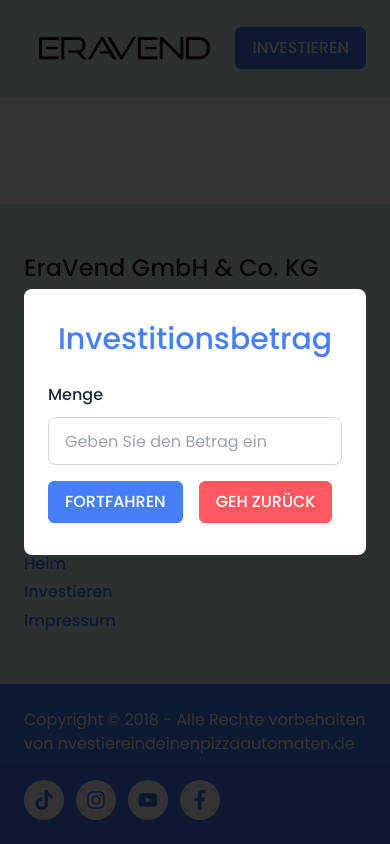
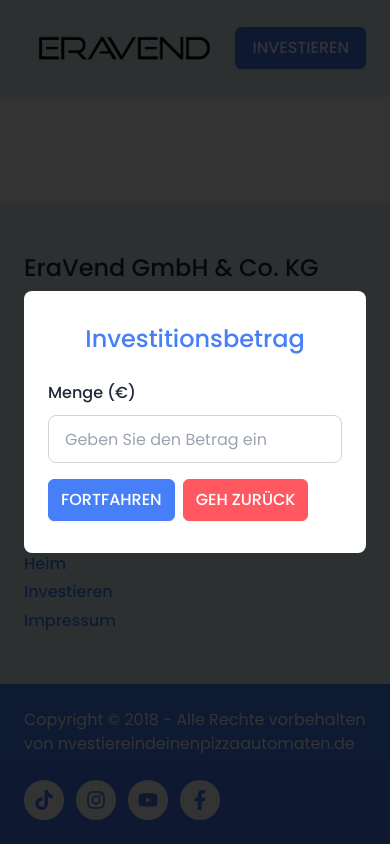
Before and after one commit to Ashik-Himel/eravend-client, a React (Vite) app: page /invest in a window 390 px wide. Built offline with nearby package versions, Linux system fonts and the light colour scheme.

Commit message:
bug fixed

```diff
--- a/src/components/invest/InvestModal.jsx
+++ b/src/components/invest/InvestModal.jsx
@@ -14,12 +14,12 @@
     <div className={`bg-[rgba(0,0,0,0.8)] fixed inset-0 items-center ${!amount ? 'flex' : 'hidden'}`}>
       <div className="container">
         <form className="bg-white px-6 py-8 rounded-lg w-full max-w-[600px] mx-auto" onSubmit={handleSubmit}>
-          <h4 className="text-3xl font-medium text-center mb-6 text-primary">Investitionsbetrag</h4>
-          <label className="block font-medium mb-2" htmlFor="amount">Menge</label>
+          <h4 className="text-2xl sm:text-3xl font-medium text-center mb-6 text-primary">Investitionsbetrag</h4>
+          <label className="block font-medium mb-2" htmlFor="amount">Menge (€)</label>
           <input className="input w-full border border-gray-300 mb-4" type="number" min="6000" name="amount" id="amount" placeholder="Geben Sie den Betrag ein" required />
-          <div className="flex justify-start items-center gap-4">
-            <button type="submit" className="btn btn-primary">Fortfahren</button>
-            <Link to="/" className="btn btn-primary btn-error">Geh zurück</Link>
+          <div className="flex justify-start items-center gap-2 sm:gap-4">
+            <button type="submit" className="btn btn-sm btn-primary">Fortfahren</button>
+            <Link to="/" className="btn btn-sm btn-primary btn-error">Geh zurück</Link>
           </div>
         </form>
       </div>
--- a/src/components/profit-details/Chart.jsx
+++ b/src/components/profit-details/Chart.jsx
@@ -9,7 +9,7 @@
   Legend,
 } from 'chart.js';
 import { Bar } from 'react-chartjs-2';
-import { useLocation, useSearchParams } from "react-router-dom";
+import { useSearchParams } from "react-router-dom";
 
 ChartJS.register(
   CategoryScale,
@@ -21,7 +21,6 @@
 );
 
 export default function Chart({monthlyPayable}) {
-  const {pathname} = useLocation();
   const [searchParams] = useSearchParams();
   const urlAmount = searchParams.get('amount');
 
@@ -44,7 +43,7 @@
   };
 
   return (
-    <section className={`mt-16 ${pathname.startsWith('/invest') && urlAmount ? 'block' : 'hidden'}`}>
+    <section className={`mt-16 ${urlAmount ? 'block' : 'hidden'}`}>
       <div className="container">
         <h3 className="text-3xl font-medium mb-6 break-words">Nettogewinndiagramm:</h3>
         <Bar options={options} data={data} />
--- a/src/components/profit-details/Details.jsx
+++ b/src/components/profit-details/Details.jsx
@@ -7,7 +7,7 @@
   const urlAmount = searchParams.get('amount');
 
   return (
-    <section className={`${pathname.startsWith('/invest') ? 'mt-12' : ''} ${pathname.startsWith('/invest') && urlAmount ? 'block' : 'hidden'}`}>
+    <section className={`${pathname.startsWith('/invest') ? 'mt-12' : ''} ${ urlAmount ? 'block' : 'hidden'}`}>
       <div className="container">
         <div className="bg-bg-color p-6 rounded-lg text-xl leading-[1.8]">
           <h3 className="text-3xl font-medium mb-4">Investment Ergebnisse</h3>
```
